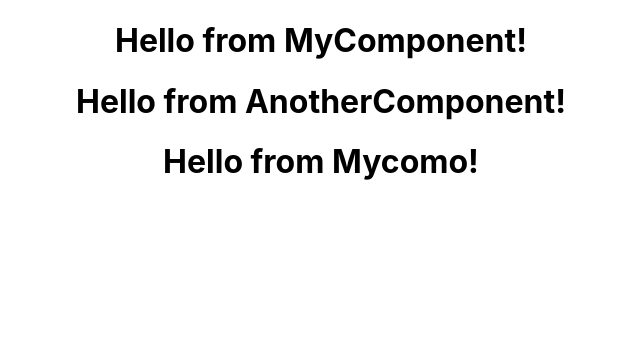
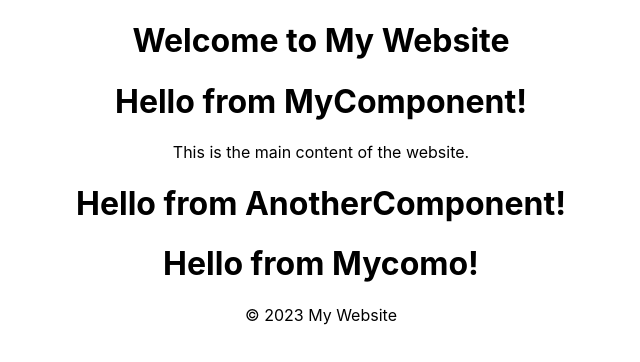
Before and after one commit to deveranthony/my-react-app, a React (Create React App) app: page / in a window 1280 px wide. Shown: the top 362 px of the page, without its empty margins (319-959 px from the left). Built offline with nearby package versions, Linux system fonts and the light colour scheme.

Commit message:
this is my first react

```diff
--- a/src/App.js
+++ b/src/App.js
@@ -1,13 +1,18 @@
 import './App.css';
 import { MyComponent, AnotherComponent } from './components/components'
 import Mycomo from './components/mycom';
+import MainContent from './components/myco';
+import { Header,Footer } from './components/myco';
 
 function App() {
   return (
     <div className="App">
+      <Header/>
       <MyComponent/>
+      <MainContent/>
       <AnotherComponent/>
       <Mycomo/>
+      <Footer/>
     </div>
   );
 }
--- /dev/null
+++ b/src/components/myco.js
@@ -0,0 +1,13 @@
+import React from "react";
+
+export const Header = () => {
+    return <h1>Welcome to My Website</h1>;
+};
+
+export const Footer = () => {
+    return <footer>© 2023 My Website</footer>;
+};
+
+export default function MainContent() {
+    return <div>This is the main content of the website.</div>;
+};
```
